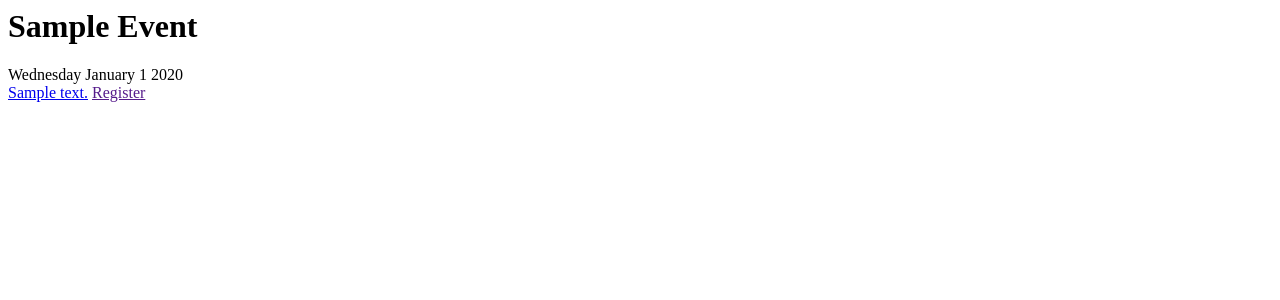
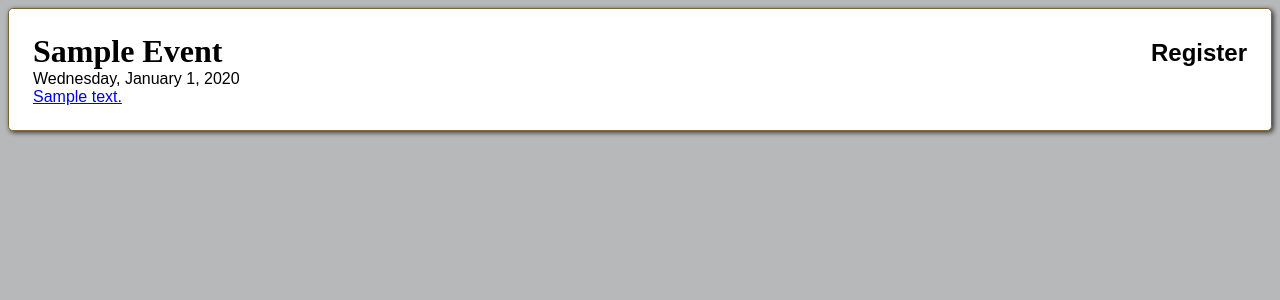
Before and after one commit to Blake-Latchford/dogs, a Django app: page / in a window 1280 px wide. Shown: the top 300 px of the page. Run offline with Django 3.2, Linux system fonts and the light colour scheme; tables that the repository leaves empty hold one stand-in row (values such as "Sample post").

Commit message:
Fix typo in event_list resulting in unmatched CSS style.

```diff
--- a/barn_hunt/templates/barn_hunt/event_list.html
+++ b/barn_hunt/templates/barn_hunt/event_list.html
@@ -1,10 +1,12 @@
+{% load static %}
 
+<link rel="stylesheet" type="text/css" href="{% static 'barn_hunt/css/upcoming_events.css' %}" />
 
 {% for event in event_list %}
 	<div class="event" id="event_{{event.id}}">
 		<h1>{{ event.title|title }}</h1>
-		<div class="start_date">{{ event.start_time|date:'l F n o' }}</div>
+		<div class="start_date">{{ event.start_time|date:'l, F n, o' }}</div>
 		<a href="{{ event.address_google_url }}">{{ event.address }}</a>
-		<a href="" class="button">Register</a>
+		<a href="" class="register_button">Register</a>
 	</div>
 {% endfor %}
```
